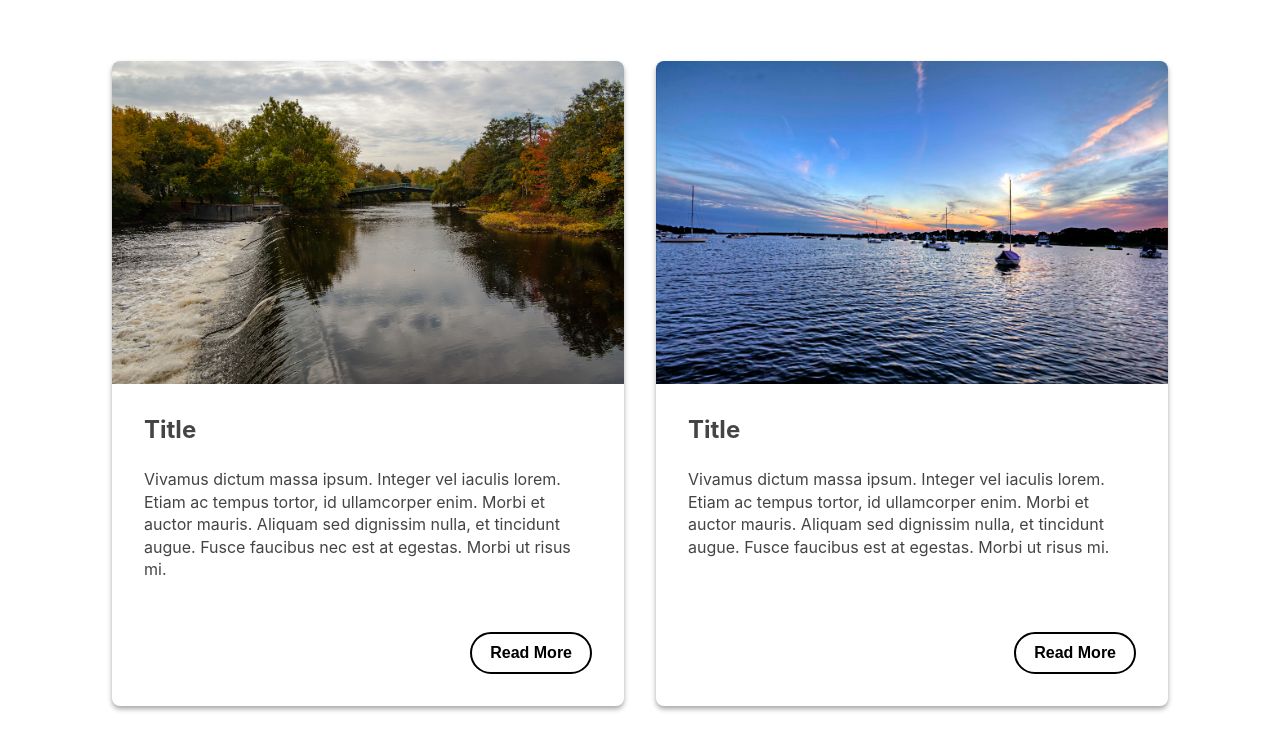
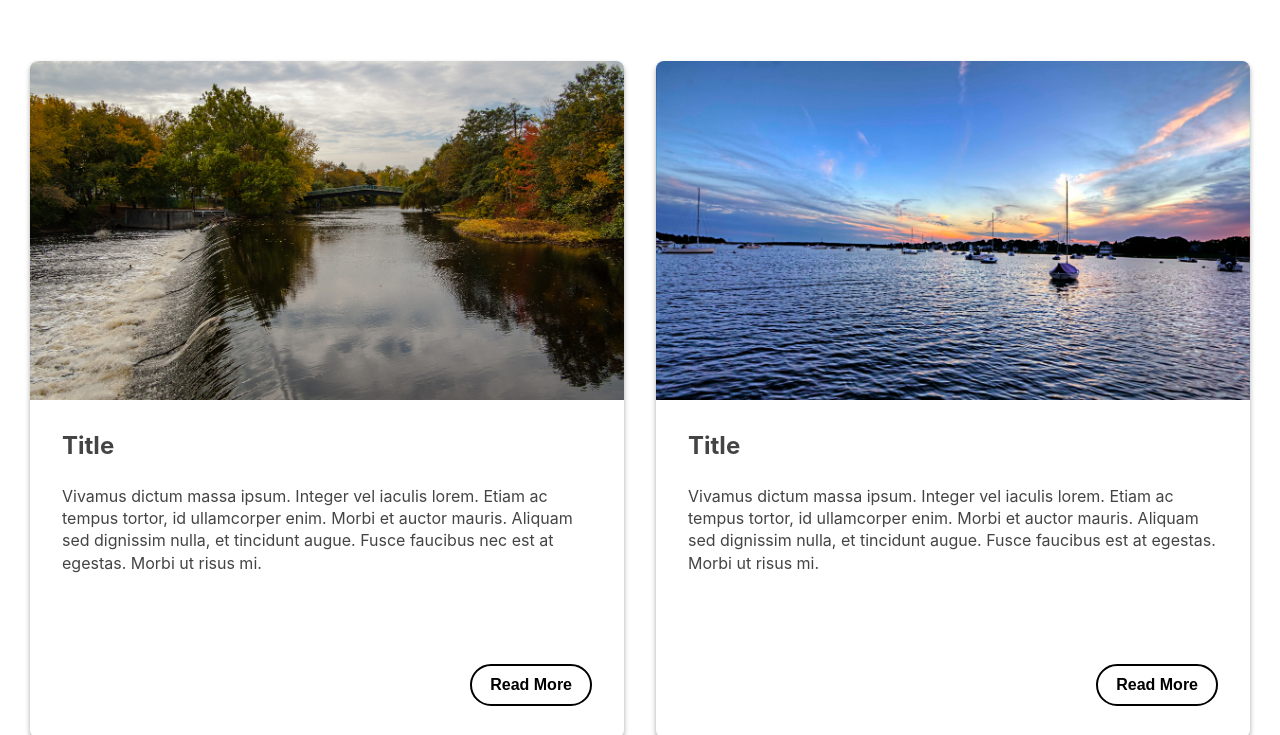
Before and after one commit to alanacapcreates/Web-Dev-Interview-Code, a plain HTML site: page index.html in a window 1280 px wide. Shown: the part 81-816 px from the top of the page. Drawn offline with Linux system fonts and the light colour scheme.

Commit message:
Fixed responsiveness bug. //added comments

```diff
--- a/css/styles.css
+++ b/css/styles.css
@@ -24,13 +24,11 @@ h1{
 
 .container{
 	width: 100%;
-	min-height: 100vh;
+	/* min-height: 100vh;-- resulted in the cards stretching to full vh */
 	display: flex;
 	flex-direction: row;
 	flex-wrap: wrap;
-	justify-content: center;
-
-	width: 100%;
+	/* justify-content: center; -- dont need this since the cards will flow naturally*/
 	gap: 2em;
 
 }
@@ -40,9 +38,10 @@ h1{
 
 .card{
 	position: relative;
-	width: 100%;
-	height: auto;
-	max-width: 40vw;
+	/* width: 100%; --dont need this. the cards will wrap naturally because of flex-wrap:wrap*/
+	/* height: auto; ----not needed*/
+	/* max-width: 40vw;  ----caused the card to be too wide at 1690px ++ */
+	width: calc(50% - 1em);
 	display: flex;
 	flex-direction: column;
 	justify-content: flex-start;
```
